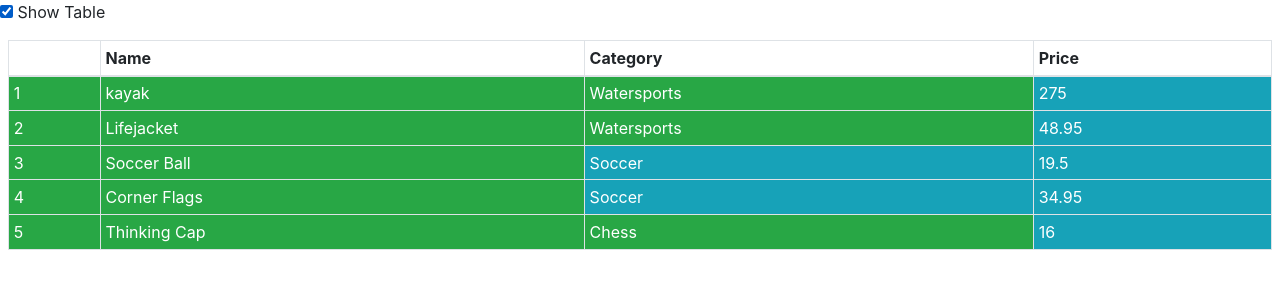
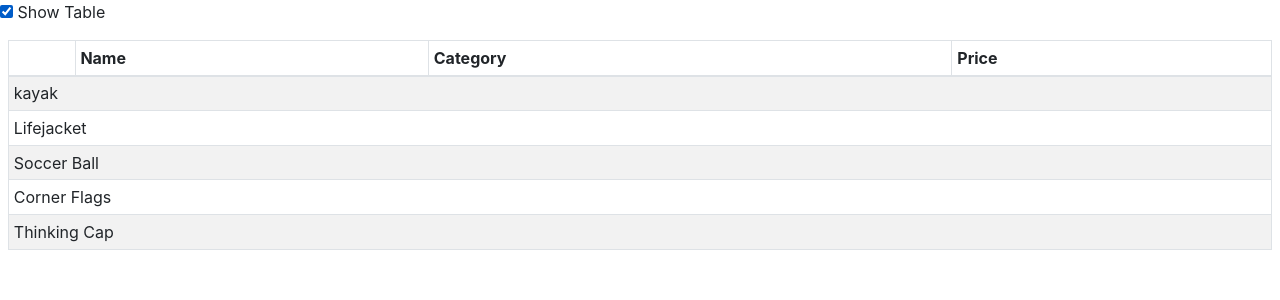
Before and after one commit to rhyegacillos/pro-angular-6, an Angular app: page / in a window 1280 px wide. Shown: the top 300 px of the page. Built offline with nearby package versions, Linux system fonts and the light colour scheme.

Commit message:
- creating iterating structural directives

```diff
--- a/src/app/app.module.ts
+++ b/src/app/app.module.ts
@@ -7,6 +7,7 @@ import {FormsModule, ReactiveFormsModule} from '@angular/forms';
 import {PaAttrDirective} from './product/directives/attr.directive';
 import {PaModel} from './product/directives/twoway.directive';
 import {PaStructureDirective} from './product/directives/structure.directive';
+import {PaIteratorDirective} from './product/directives/iterator.directive';
 
 
 @NgModule({
@@ -16,6 +17,7 @@ import {PaStructureDirective} from './product/directives/structure.directive';
     PaAttrDirective,
     PaModel,
     PaStructureDirective,
+    PaIteratorDirective,
   ],
   imports: [
     BrowserModule,
--- /dev/null
+++ b/src/app/product/directives/iterator.directive.ts
@@ -0,0 +1,23 @@
+import {Directive, Input, OnInit, TemplateRef, ViewContainerRef} from '@angular/core';
+
+@Directive({
+  selector: '[appForOf]',
+})
+export class PaIteratorDirective implements OnInit{
+  constructor(private container: ViewContainerRef,
+              private template: TemplateRef<object>) {}
+
+  @Input('appForOf')
+  datasource: any;
+
+  ngOnInit(): void {
+    this.container.clear();
+    for(let i = 0; i < this.datasource.length; i++) {
+      this.container.createEmbeddedView(this.template, new PaIteratorContext(this.datasource[i]));
+    }
+  }
+}
+
+class PaIteratorContext {
+  constructor(public $implicit: any) {}
+}
--- a/src/app/product/product.component.html
+++ b/src/app/product/product.component.html
@@ -15,17 +15,20 @@
       <th>Price</th>
     </tr>
     </thead>
-    <tbody class="text-white">
-    <tr *ngFor="let item of getProducts(); let i = index"
-        [appAttr]="getProducts().length < 6 ? 'bg-success' : 'bg-warning'"
-        [pa-product]="item" (pa-category)="newProduct.category=$event">
-      <td>{{i + 1}}</td>
-      <td>{{item.name}}</td>
-      <td [appAttr]="item.category == 'Soccer' ? 'bg-info' : null">
-        {{item.category}}
-      </td>
-      <td [appAttr]="'bg-info'">{{item.price}}</td>
-    </tr>
+    <tbody>
+    <ng-template [appForOf]="getProducts()" let-item>
+      <tr><td colspan="4">{{item['name']}}</td></tr>
+    </ng-template>
+<!--    <tr *ngFor="let item of getProducts(); let i = index"-->
+<!--        [appAttr]="getProducts().length < 6 ? 'bg-success' : 'bg-warning'"-->
+<!--        [pa-product]="item" (pa-category)="newProduct.category=$event">-->
+<!--      <td>{{i + 1}}</td>-->
+<!--      <td>{{item.name}}</td>-->
+<!--      <td [appAttr]="item.category == 'Soccer' ? 'bg-info' : null">-->
+<!--        {{item.category}}-->
+<!--      </td>-->
+<!--      <td [appAttr]="'bg-info'">{{item.price}}</td>-->
+<!--    </tr>-->
     </tbody>
   </table>
 </div>
```
